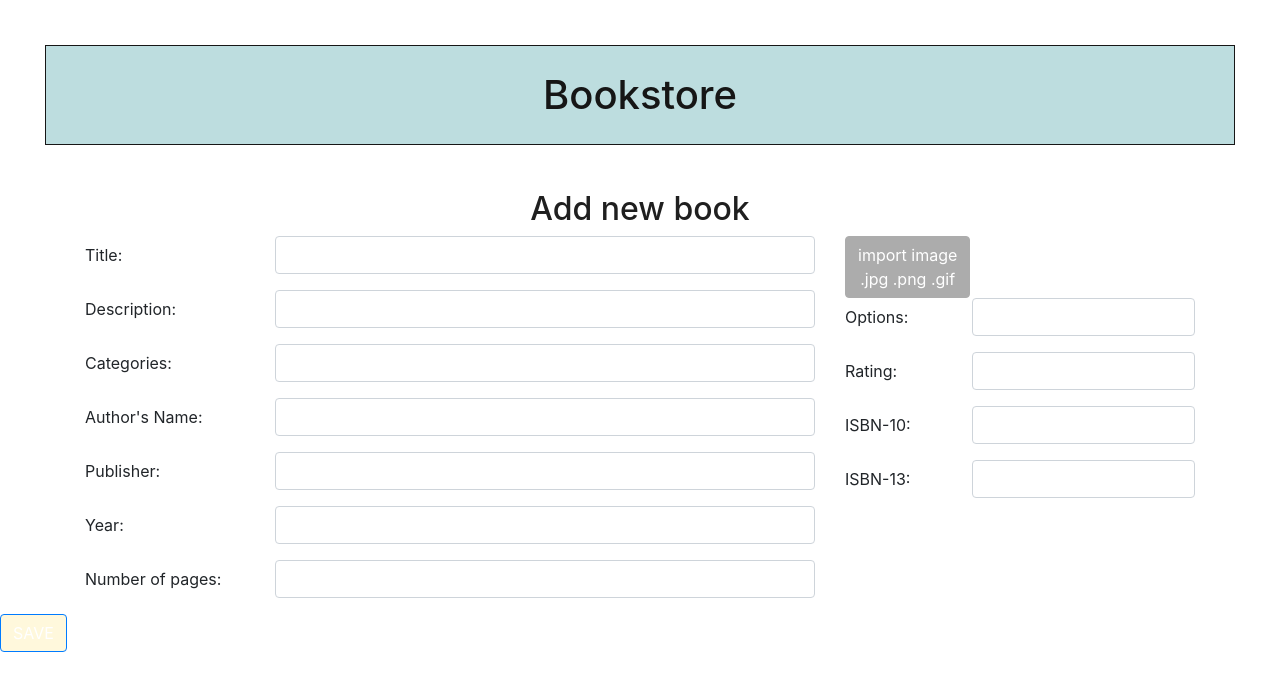
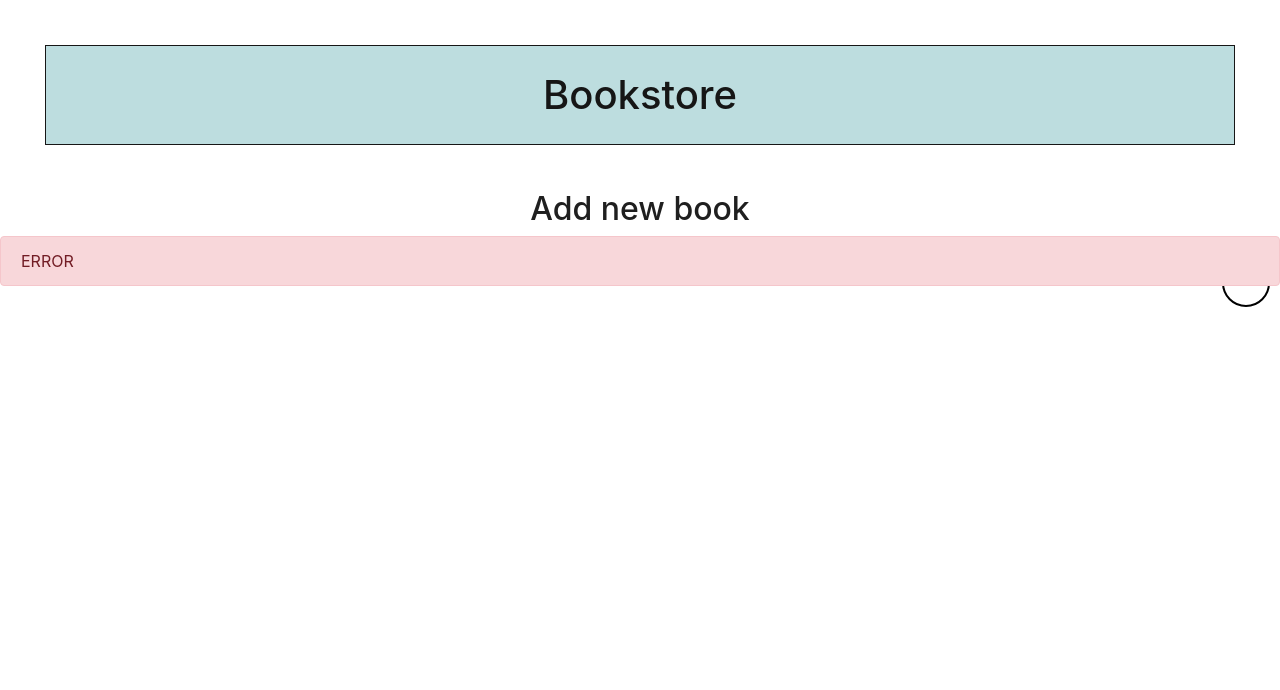
Before and after one commit to gazougreg/BookStore, a React (Create React App) app: page / in a window 1280 px wide. Shown: the top 690 px of the page. Built offline with nearby package versions, Linux system fonts and the light colour scheme.

Commit message:
form onChange and onSubmit behaviour

```diff
--- a/src/components/AddProduct/AddProduct.js
+++ b/src/components/AddProduct/AddProduct.js
@@ -1,18 +1,26 @@
 import React from 'react';
 import NewBook from './NewBook/NewBook';
 import Button from 'react-bootstrap/Button';
+import Alert from 'react-bootstrap/Alert';
 
 // AddProduct Component returns the page in which the user can add new products
 
 const addProduct = (props) => {
+    const flag=props.alertFlag;
     return (
         <div>
             <h2>Add new book</h2>
+            <Button type="add" id="btn-add" onClick={props.bookFormCounter}>+</Button>
             <NewBook
+                // bookFormCount={props.bookFormCount}
+                flag={props.flag}
                 inputImage={props.inputImage}
                 imageButtonHandler={props.imageButtonHandler}
+                storeInput={props.storeInput}
+                storeInState={props.storeInState}
             />
-            <Button type="submit" className="btn-save">SAVE</Button>
+            {flag?<Alert  variant="danger">ERROR</Alert>:null}
+
         </div>
     );
 }
--- a/src/components/AddProduct/NewBook/NewBook.js
+++ b/src/components/AddProduct/NewBook/NewBook.js
@@ -6,9 +6,12 @@ import Button from 'react-bootstrap/Button';
 // NewBook Component returns the form to add a new book
 
 const newBook = (props) => {
+    // for(let i=0; 1<props.bookFormCount ; i++)
+    console.log (props.flag);
+    if (props.flag) {
         return (
-        <Form>
-            <Container>
+            <Form onSubmit={props.storeInState}>
+                <Container className="book-form">
                     <Row>
                         <Col md="8">
                             <Form.Group as={Row} controlId="formTitle">
@@ -16,7 +19,7 @@ const newBook = (props) => {
                                     Title:
                                 </Form.Label>
                             <Col md="9">
-                            <Form.Control as="input" type="text" className="left-value"/>
+                                    <Form.Control as="input" type="text" name="title" className="left-value" onChange={props.storeInput}/>
                             </Col>
                             </Form.Group>
                             <Form.Group as={Row} controlId="formDescription">
@@ -24,7 +27,7 @@ const newBook = (props) => {
                                     Description:
                                 </Form.Label>
                             <Col md="9">
-                            <Form.Control as="input" type="text" className="left-value"/>
+                                <Form.Control as="input" type="text" name="description" className="left-value" onChange={props.storeInput}/>
                             </Col>
                             </Form.Group>
                             <Form.Group as={Row} controlId="formCateg">
@@ -32,7 +35,7 @@ const newBook = (props) => {
                                     Categories:
                                 </Form.Label>
                             <Col md="9">
-                            <Form.Control as="input" type="text" className="left-value"/>
+                                <Form.Control as="input" type="text" name="categories" className="left-value" onChange={props.storeInput}/>
                             </Col>
                             </Form.Group>
                             <Form.Group as={Row} controlId="formAuthor">
@@ -40,7 +43,7 @@ const newBook = (props) => {
                                     Author's Name:
                                 </Form.Label>
                             <Col md="9">
-                            <Form.Control as="input" type="text" className="left-value"/>
+                                <Form.Control as="input" type="text" name="author" className="left-value" onChange={props.storeInput}/>
                             </Col>
                             </Form.Group>
                             <Form.Group as={Row} controlId="formPublisher">
@@ -48,7 +51,7 @@ const newBook = (props) => {
                                     Publisher:
                                 </Form.Label>
                             <Col md="9">
-                            <Form.Control as="input" type="text" className="left-value"/>
+                                <Form.Control as="input" type="text" name="publisher" className="left-value" onChange={props.storeInput}/>
                             </Col>
                             </Form.Group>
                             <Form.Group as={Row} controlId="formYear">
@@ -56,7 +59,7 @@ const newBook = (props) => {
                                     Year:
                                 </Form.Label>
                             <Col md="9">
-                            <Form.Control as="input" type="text" className="left-value"/>
+                                <Form.Control as="input" type="text" name="published" className="left-value" onChange={props.storeInput}/>
                             </Col>
                             </Form.Group>
                             <Form.Group as={Row} controlId="formPages">
@@ -64,54 +67,58 @@ const newBook = (props) => {
                                     Number of pages:
                                 </Form.Label>
                             <Col md="9">
-                            <Form.Control as="input" type="text" className="left-value"/>
+                                <Form.Control as="input" type="text" name="pages" className="left-value" onChange={props.storeInput}/>
                             </Col>
                             </Form.Group>
                         </Col>
 
                         <Col md="4">
-                        <Button onClick={props.imageButtonHandler} className="btn-imgUpload">
+                            <Button onClick={props.imageButtonHandler} id="btn-imgUpload">
                                 import image <br/>
                                 .jpg .png .gif
                             </Button>
-                        <Form.Control as="input" type="file" accept=".jpg,.png,.gif" ref={props.inputImage} style={{display:"none"}}/>
-                        <Form.Group as={Row} controlId="formTitle">
+                            <Form.Control as="input" type="file" accept=".jpg,.png,.gif" name="image" onChange={props.storeInput} ref={props.inputImage} style={{display:"none"}}/>
+                            <Form.Group as={Row} controlId="formOptions">
                                 <Form.Label column sm="4">
                                     Options:
                                 </Form.Label>
                                 <Col md="8">
-                                <Form.Control as="input" type="text"/>
+                                    <Form.Control as="input" name="options" type="text" onChange={props.storeInput}/>
                                 </Col>
                             </Form.Group>
-                        <Form.Group as={Row} controlId="formTitle">
+                            <Form.Group as={Row} controlId="formRating">
                                 <Form.Label column md="4">
                                     Rating:
                                 </Form.Label>
                                 <Col md="8">
-                                <Form.Control as="input" type="text"/>
+                                    <Form.Control as="input" type="text" name="rating" onChange={props.storeInput}/>
                                 </Col>
                             </Form.Group>
-                        <Form.Group as={Row} controlId="formTitle">
+                            <Form.Group as={Row} controlId="formISBN10">
                                 <Form.Label column md="4">
                                     ISBN-10:
                                 </Form.Label>
                                 <Col md="8">
-                                <Form.Control as="input" type="text"/>
+                                    <Form.Control as="input" type="text" name="isbn10" onChange={props.storeInput}/>
                                 </Col>
                             </Form.Group>
-                        <Form.Group as={Row} controlId="formTitle">
+                            <Form.Group as={Row} controlId="formISBN13">
                                 <Form.Label column md="4">
                                     ISBN-13:
                                 </Form.Label>
                                 <Col md="8">
-                                <Form.Control as="input" type="text"/>
+                                    <Form.Control as="input" type="text" name="isbn" onChange={props.storeInput}/>
                                 </Col>
                             </Form.Group>
                         </Col>
                     </Row>
                 </Container>
+                <Button type="submit" id="btn-save">SAVE</Button>
             </Form>
         );
+    } else {
+        return null;
+    }
 }
 
 export default newBook;
--- a/src/containers/App.css
+++ b/src/containers/App.css
@@ -30,16 +30,52 @@ h2 {
 /* BUTTONS */
 /***********/
 
-.btn-imgUpload {
-  background-color: rgb(172, 172, 172);
-  border: rgb(172, 172, 172) solid 1px;
+#btn-imgUpload {
+  margin-bottom: 45px;
+  margin-left: 180px;
+  background-color: rgb(223, 223, 223);
+  border: rgb(223, 223, 223) solid 1px;
+  color: grey;
+  text-decoration: none;
 }
 
-.btn-save {
-  background-color: cornsilk;
+/* .btn-imgUpload:link,
+.btn-imgUpload:visited {
+
+} */
+
+#btn-imgUpload:hover,
+#btn-imgUpload:active {
+  background-color: rgb(184, 184, 184);
+  border: rgb(184, 184, 184) solid 1px;
+  color: grey;
+}
+
+#btn-save {
+  background-color: rgb(231, 231, 231);
+  border: rgb(41, 41, 41) solid 1px;
+  color: rgb(41, 41, 41);
+  margin: 75px;
+  padding: 4px 70px;
+}
+
+#btn-add {
+  border-radius: 50px;
+  border: black solid 2px;
+  background-color: rgb(255, 255, 255);
+  font-size: 30px;
+  color: black;
+  float: right;
+  margin: 10px;
 }
 
 
 /**********************/
 /** NEW PRODUCT PAGE **/
 /**********************/
+
+.book-form {
+  border: black solid 1px;
+  margin: 40px;
+  padding: 50px 20px;
+}
--- a/src/containers/App.js
+++ b/src/containers/App.js
@@ -12,7 +12,13 @@ class App extends Component {
     this.inputImage = React.createRef();
 
     // state initialization with given data
-    this.state = data;
+    this.state = {
+      data,
+      formFlag: false,
+      alertFlag: true,
+      tempBook: {},
+      validations: {}
+    };
 
   }
 
@@ -21,14 +27,63 @@ class App extends Component {
     this.inputImage.current.click();
   }
 
+  bookFormCounter = () => {
+    this.setState({formFlag: true});
+    // let counter =this.bookFormCount;
+    // counter++;
+    // this.setState({bookFormCount:counter})
+    // console.log(this.state.bookFormCount);
+  }
+
+  //is called onChange in the form of the NewBook comp
+  //it stores the input in state
+  changeHandler = (event) => {
+    let name = event.target.name;
+    let value = event.target.value;
+    let temp = this.state.tempBook;
+    let tempVal = this.state.validations;
+    temp [name]= value ;
+    tempVal [name] = false;
+
+    this.setState({tempBook : temp, validations : tempVal});
+  }
+
+  //is called onSubmit in the form of the NewBook comp
+  //stores the new book in state
+  submitHandler = (event) => {
+    event.preventDefault();
+
+    Object.values(this.state.validations).map((el)=> {
+      if (!el) {
+        this.setState({alertFlag: true});
+        return null;
+      }
+    })
+    let books = [...this.state.data.books];
+    books.push(this.state.tempBook);
+    this.setState({data: books});
+  }
+
+
+
   render () {
+    console.log('State:');
+    console.log(this.state);
     return (
       <div>
         <h1>Bookstore</h1>
         <AddProduct
           inputImage={this.inputImage}
           imageButtonHandler={this.imageButtonHandler}
+          // bookFormCount={this.state.bookFormCount}
+          alertFlag={this.state.alertFlag}
+          flag={this.state.formFlag}
+          bookFormCounter={this.bookFormCounter}
+          storeInput={this.changeHandler}
+          storeInState={this.submitHandler}
+
         />
+
       </div>
     );
   }
```
Lines whose indentation alone changed are shown as unchanged.
